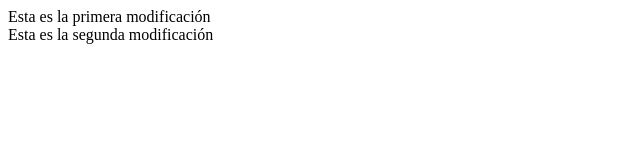
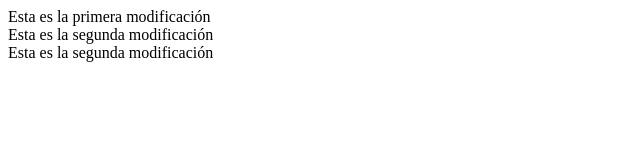
Before and after one commit to mikalo108/proyectoGit, a plain HTML site: page public_html/index.html in a window 1280 px wide. Shown: the whole page, without its empty margins (0-640 px from the left). Drawn offline with Linux system fonts and the light colour scheme.

Commit message:
Update index.html

```diff
--- a/public_html/index.html
+++ b/public_html/index.html
@@ -12,5 +12,6 @@ Click nbfs://nbhost/SystemFileSystem/Templates/Other/html.html to edit this temp
     <body>
         <div>Esta es la primera modificación</div>
         <div>Esta es la segunda modificación</div>
+        <div>Esta es la segunda modificación</div>
     </body>
 </html>
```
